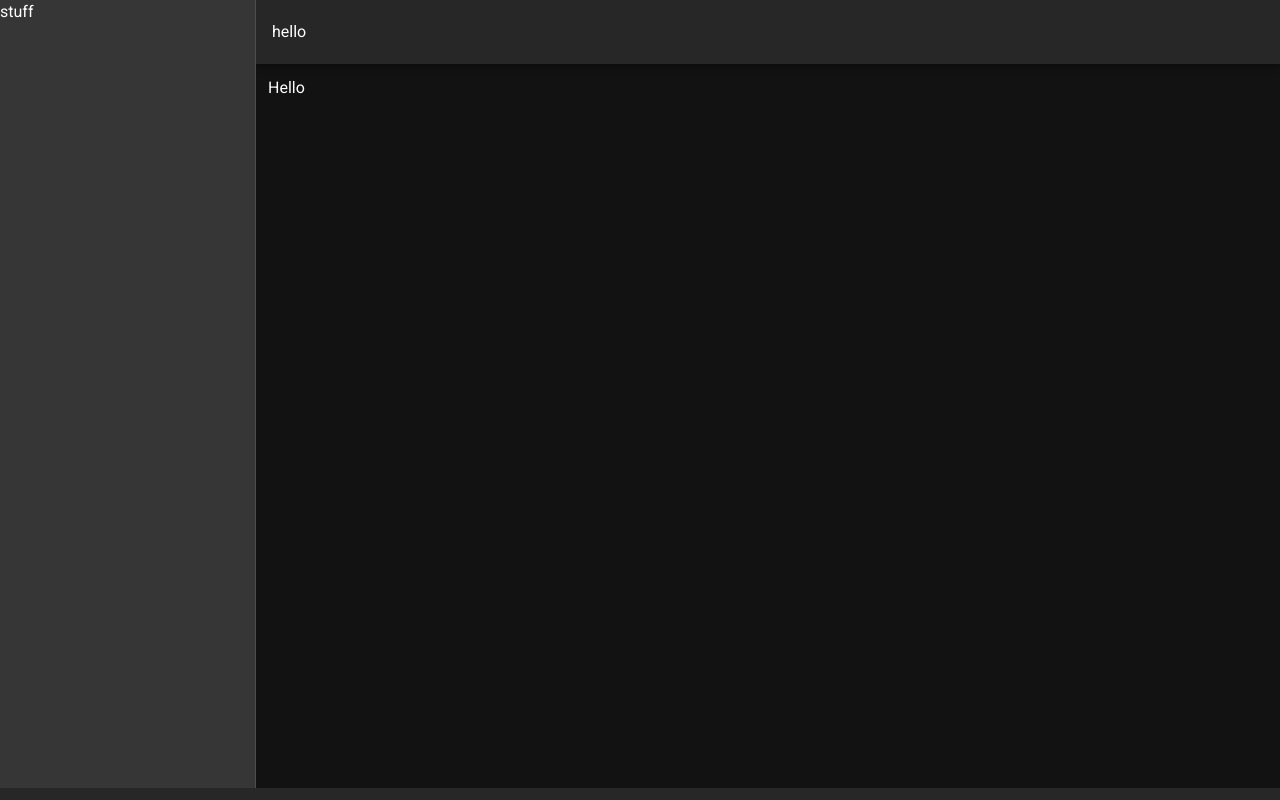
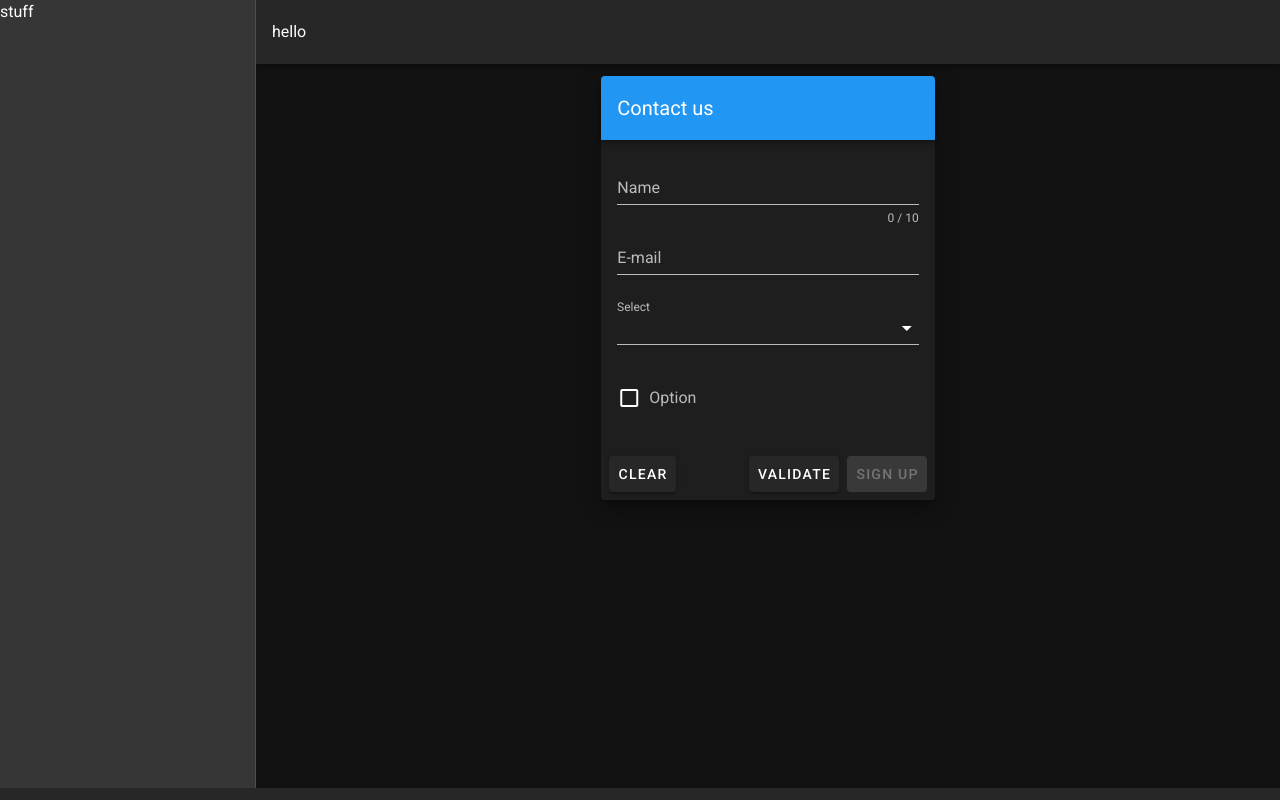
Before and after one commit to philpicton/vuetify-netlify, a Vue app: page / in a window 1280 px wide. Built offline with nearby package versions, Linux system fonts and the light colour scheme.

Commit message:
add form with client side validation

```diff
--- a/package.json
+++ b/package.json
@@ -9,6 +9,7 @@
   },
   "dependencies": {
     "core-js": "^3.4.4",
+    "vee-validate": "^3.2.3",
     "vue": "^2.6.10",
     "vue-router": "^3.1.5",
     "vuetify": "^2.1.0"
--- a/src/components/home.vue
+++ b/src/components/home.vue
@@ -1,9 +1,17 @@
 <template>
-    <div>Hello</div>
+    <v-layout align-center justify-center>
+        <v-flex xs12 sm8 md4>
+          <myform/>
+        </v-flex>
+      </v-layout>
 </template>
 
 <script>
+import myform from './myform.vue'
+
 export default {
-
+  components: {
+    myform
+  }
 }
 </script>
--- /dev/null
+++ b/src/components/inputs/VCheckboxWithValidation.vue
@@ -0,0 +1,52 @@
+<template>
+    <ValidationProvider :name="$attrs.label" :rules="rules" v-slot="{ errors, valid }">
+        <v-checkbox
+        v-bind="$attrs"
+        v-on="$listeners"
+        v-model="innerValue"
+        :error-messages="errors"
+        value="1"
+        label="Option"
+        type="checkbox"
+        required
+        :success="valid"
+        ></v-checkbox>
+    </ValidationProvider>
+</template>
+
+<script>
+import { ValidationProvider } from "vee-validate";
+
+export default {
+  components: {
+    ValidationProvider
+  },
+  props: {
+    rules: {
+      type: [Object, String],
+      default: ""
+    },
+    value: {
+      type: null
+    }
+  },
+  data: () => ({
+    innerValue: ""
+  }),
+  watch: {
+    // Handles internal model changes.
+    innerValue(newVal) {
+      this.$emit("input", newVal);
+    },
+    // Handles external model changes.
+    value(newVal) {
+      this.innerValue = newVal;
+    }
+  },
+  created() {
+    if (this.value) {
+      this.innerValue = this.value;
+    }
+  }
+};
+</script>
--- /dev/null
+++ b/src/components/inputs/VSelectWithValidation.vue
@@ -0,0 +1,42 @@
+<template>
+  <ValidationProvider :name="$attrs.label" :rules="rules" v-slot="{ errors, valid }">
+    <v-select v-model="innerValue" :error-messages="errors" v-bind="$attrs" v-on="$listeners" :success="valid"></v-select>
+  </ValidationProvider>
+</template>
+
+<script>
+import { ValidationProvider } from "vee-validate";
+
+export default {
+  components: {
+    ValidationProvider
+  },
+  props: {
+    rules: {
+      type: [Object, String],
+      default: ""
+    },
+    value: {
+      type: null
+    }
+  },
+  data: () => ({
+    innerValue: ""
+  }),
+  watch: {
+    // Handles internal model changes.
+    innerValue(newVal) {
+      this.$emit("input", newVal);
+    },
+    // Handles external model changes.
+    value(newVal) {
+      this.innerValue = newVal;
+    }
+  },
+  created() {
+    if (this.value) {
+      this.innerValue = this.value;
+    }
+  }
+};
+</script>
--- /dev/null
+++ b/src/components/inputs/VTextFieldWithValidation.vue
@@ -0,0 +1,49 @@
+<template>
+  <ValidationProvider :name="$attrs.label" :rules="rules" v-slot="{ errors, valid }">
+    <v-text-field
+      v-model="innerValue"
+      :error-messages="errors"
+      :success="valid"
+      v-bind="$attrs"
+      v-on="$listeners"
+    ></v-text-field>
+  </ValidationProvider>
+</template>
+
+<script>
+import { ValidationProvider } from "vee-validate";
+
+export default {
+  components: {
+    ValidationProvider
+  },
+  props: {
+    rules: {
+      type: [Object, String],
+      default: ""
+    },
+    // must be included in props
+    value: {
+      type: null
+    }
+  },
+  data: () => ({
+    innerValue: ""
+  }),
+  watch: {
+    // Handles internal model changes.
+    innerValue(newVal) {
+      this.$emit("input", newVal);
+    },
+    // Handles external model changes.
+    value(newVal) {
+      this.innerValue = newVal;
+    }
+  },
+  created() {
+    if (this.value) {
+      this.innerValue = this.value;
+    }
+  }
+};
+</script>
--- /dev/null
+++ b/src/components/myform.vue
@@ -0,0 +1,65 @@
+<template>
+  <ValidationObserver ref="obs" v-slot="{ invalid, validated, passes, validate }">
+    <v-card class="elevation-12">
+      <v-toolbar dark color="primary">
+        <v-toolbar-title>Contact us</v-toolbar-title>
+      </v-toolbar>
+      <v-card-text>
+        <v-form>
+          <VTextFieldWithValidation rules="required|max:10" v-model="name" :counter="10" label="Name" />
+
+          <VTextFieldWithValidation rules="required|email" v-model="email" label="E-mail" />
+
+          <VSelectWithValidation rules="required" :items="items" v-model="select" label="Select" />
+
+          <VCheckboxWithValidation rules="required" v-model="checkbox" label="Option"/>
+
+        </v-form>
+      </v-card-text>
+      <v-card-actions>
+        <v-btn @click="clear">Clear</v-btn>
+        <v-spacer></v-spacer>
+        <v-btn @click="validate">Validate</v-btn>
+        <v-btn color="primary" @click="passes(submit)" :disabled="invalid || !validated"
+          >Sign Up</v-btn
+        >
+      </v-card-actions>
+    </v-card>
+  </ValidationObserver>
+</template>
+
+
+<script>
+import { ValidationObserver } from 'vee-validate'
+import VTextFieldWithValidation from './inputs/VTextFieldWithValidation'
+import VSelectWithValidation from './inputs/VSelectWithValidation'
+import VCheckboxWithValidation from './inputs/VCheckboxWithValidation'
+
+
+export default {
+  data: () => ({
+    items: ["", "Foo", "Bar"],
+    name: "",
+    email: "",
+    select: "",
+    checkbox: ""
+  }),
+  components: {
+    ValidationObserver,
+    VTextFieldWithValidation,
+    VSelectWithValidation,
+    VCheckboxWithValidation
+  },
+  methods: {
+    async clear() {
+      this.name = this.email = this.select = this.checkbox = ""
+      requestAnimationFrame(() => {
+        this.$refs.obs.reset()
+      });
+    },
+    async submit() {
+     // console.log('Submitting!')
+    }
+  }
+};
+</script>
--- a/src/main.js
+++ b/src/main.js
@@ -1,8 +1,9 @@
 import Vue from 'vue'
 import VueRouter from 'vue-router'
 import routes from './routes'
-import vuetify from './plugins/vuetify';
+import vuetify from './plugins/vuetify'
 import App from './App.vue'
+import "./plugins/vee-validate"
 
 Vue.use(VueRouter)
 Vue.config.productionTip = false
--- /dev/null
+++ b/src/plugins/vee-validate.js
@@ -0,0 +1,17 @@
+import { required, email, max } from "vee-validate/dist/rules";
+import { extend } from "vee-validate";
+
+extend("required", {
+  ...required,
+  message: "This field is required"
+});
+
+extend("max", {
+  ...max,
+  message: "This field must be {length} characters or less"
+});
+
+extend("email", {
+  ...email,
+  message: "This field must be a valid email"
+});
```
Also changed, not shown: 1 other file (tests, documents, lock files or other folders).
